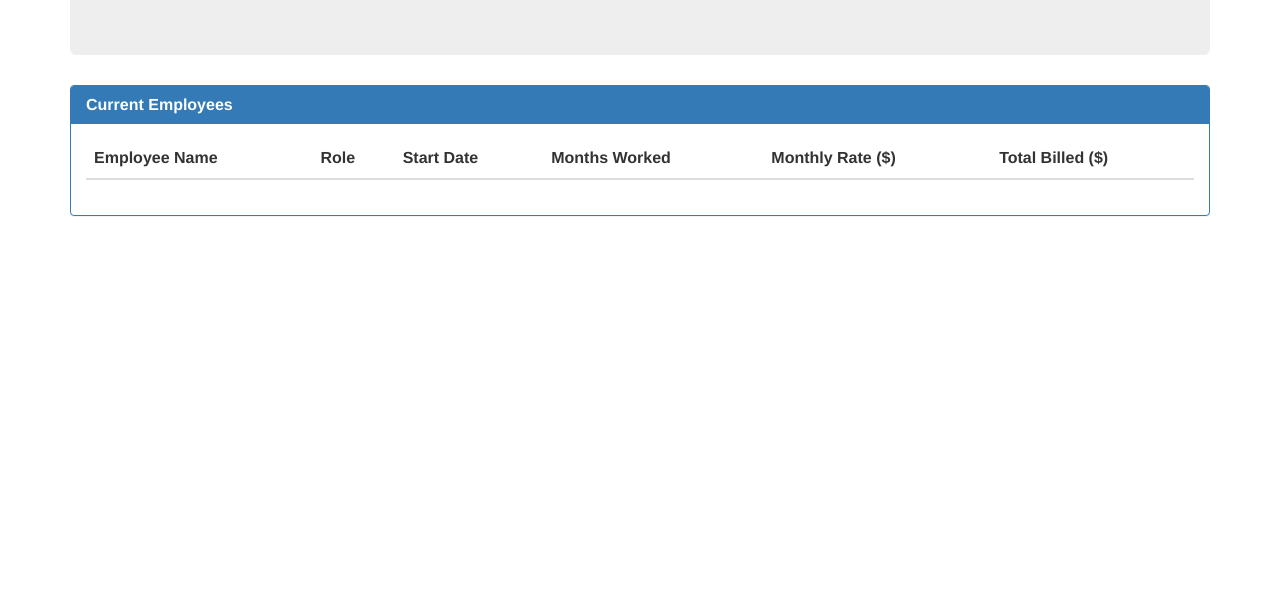
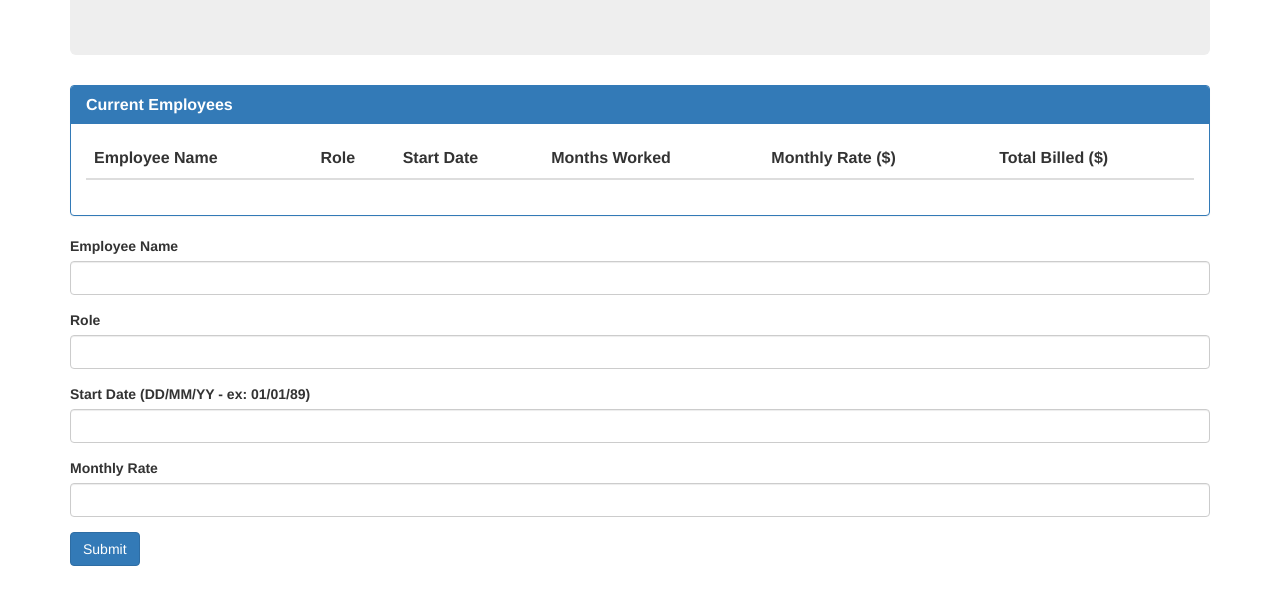
Before and after one commit to kayhon/employeeManager, a plain HTML site: page index.html in a window 1280 px wide. Shown: the part 187-792 px from the top of the page. Drawn offline with nearby package versions, Linux system fonts and the light colour scheme.

Commit message:
fixedLinks

```diff
--- a/index.html
+++ b/index.html
@@ -1,7 +1,9 @@
 <html lang="en">
+
 <head>
   <meta charset="utf-8">
   <title>Time Sheet</title>
+
  <link rel="stylesheet" href="https://maxcdn.bootstrapcdn.com/bootstrap/3.3.7/css/bootstrap.min.css">
     <script src="https://cdnjs.cloudflare.com/ajax/libs/jquery/3.2.1/jquery.min.js"></script>
     <script src="https://maxcdn.bootstrapcdn.com/bootstrap/3.3.7/js/bootstrap.min.js"></script>
@@ -10,6 +12,8 @@
     <!-- Moment.js Reference -->
     <!-- <script src="http://momentjs.com/downloads/moment.js"></script>   -->
     <script src="https://cdn.jsdelivr.net/momentjs/2.12.0/moment.min.js"></script>
+
+
 
  <!-- Employee Tracker -->
     <div class="container">
@@ -42,8 +46,34 @@
               </table>
             </div>
           </div>
-  </head>
-  <body>
-  </script>
+
+          <form>
+                <div class="form-group">
+                  <label for="employee-name-input">Employee Name</label>
+                  <input class="form-control" id="employee-name-input" type="text">
+                </div>
+                <div class="form-group">
+                  <label for="role-input">Role</label>
+                  <input class="form-control" id="role-input" type="text">
+                </div>
+                <div class="form-group">
+                  <label for="start-input">Start Date (DD/MM/YY - ex: 01/01/89)</label>
+                  <input class="form-control" id="start-input" type="text">
+                </div>
+                <div class="form-group">
+                  <label for="rate-input">Monthly Rate</label>
+                  <input class="form-control" id="rate-input" type="text">
+                </div>
+                <button class="btn btn-primary" id="add-employee-btn" type="submit">Submit</button>
+              </form>
+            </div>
+          </div>
+        </div>
+      </div>
+    </div>
+    <!-- JavaScript -->
+    <script src="timesheetLogic.js"></script>
+
 </body>
+
 </html>
```
